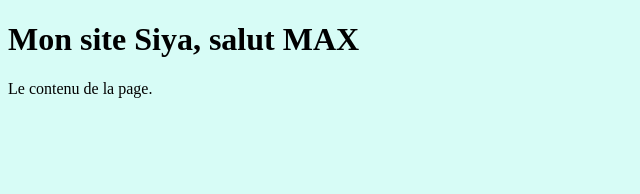
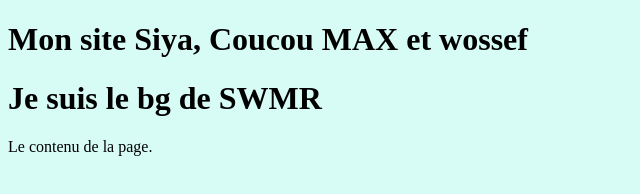
Before and after one commit to SWMR-Siya/Siya, a plain HTML site: page index.html in a window 1280 px wide. Shown: the whole page, without its empty margins (0-640 px from the left). Drawn offline with Linux system fonts and the light colour scheme.

Commit message:
Update index.html

```diff
--- a/index.html
+++ b/index.html
@@ -5,8 +5,8 @@
         <body style="background-color:#D7FCF6;">  <!-- Début du corps de la page -->
 
 
-                <h1>Mon site Siya, salut MAX</h1>
-
+                <h1>Mon site Siya, Coucou MAX et wossef</h1>
+                <h1>Je suis le bg de SWMR</h1>
                 <p>Le contenu de la page.</p>
 
         </body>
```
